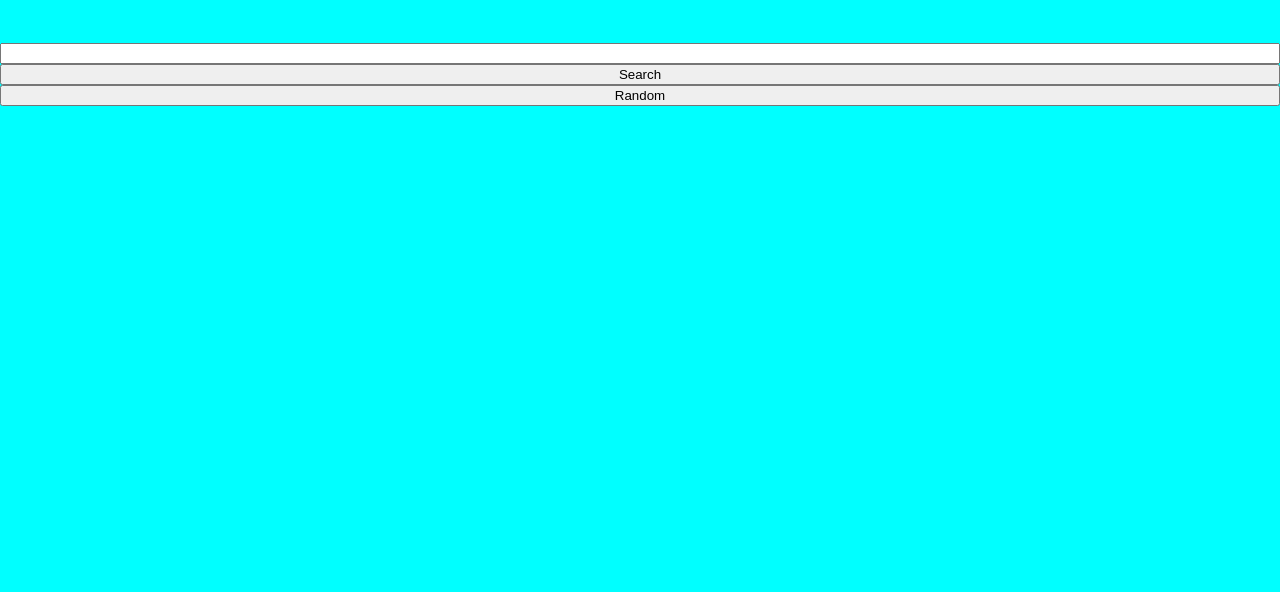
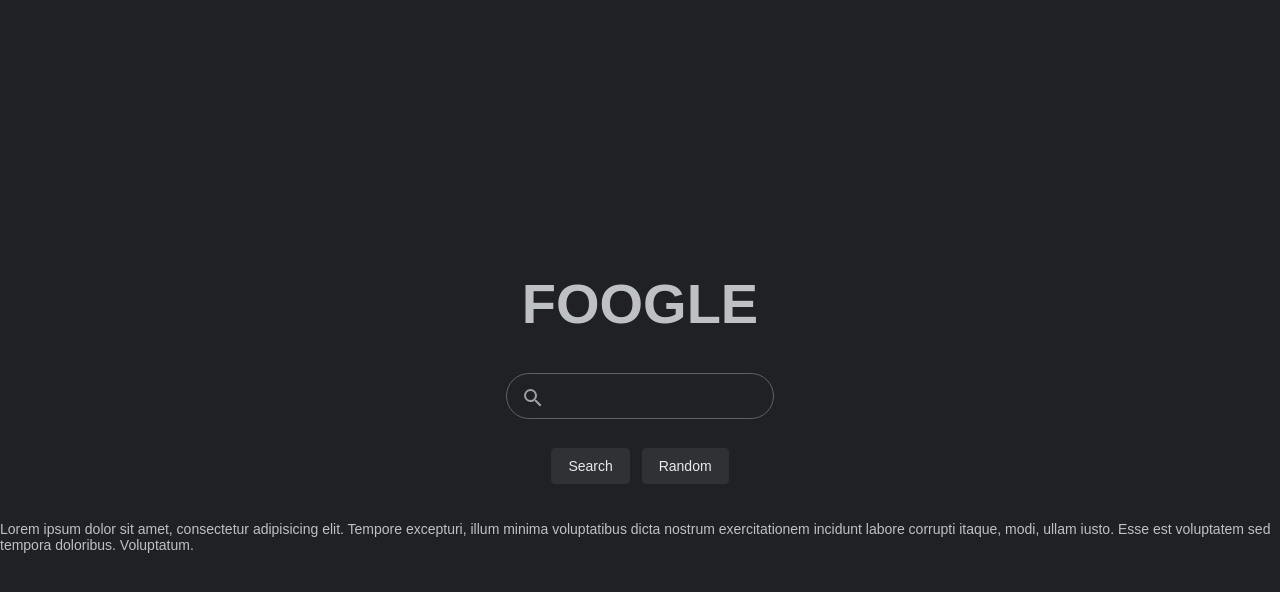
Before and after one commit to madCakes/LAP-1-Code-Challenge, a plain HTML site: page client/index.html in a window 1280 px wide. Drawn offline with Linux system fonts and the light colour scheme.

Commit message:
update format/styles

```diff
--- a/client/assets/styles/index.css
+++ b/client/assets/styles/index.css
@@ -19,11 +19,116 @@ body {
   padding: 0;
   min-width: 400px;
 
-  background-color: aqua;
+  font-size: 14px;
+  font-family: arial, sans-serif;
+  color: #bdc1c6;
+  background: #202124;
 }
 
 main {
   display: flex;
+  flex-direction: column;
+  align-items: center;
+  justify-content: center;
+  height: 100vh;
+  width: auto;
+}
+h1 {
+  font-size: 400%;
+}
+
+#flex-container {
+  display: flex;
+  height: 44px;
+  background: #202124;
+  border: 1px solid #5f6368;
+  box-shadow: none;
+  border-radius: 24px;
+  margin: 0 auto;
+  width: 638px;
+  width: auto;
+  max-width: 584px;
+}
+#flex-item {
+  flex: 1;
+  display: flex;
+  padding: 5px 8px 0 14px;
+}
+
+#icon-container {
+  display: flex;
+  align-items: center;
+  padding-right: 13px;
+  margin-top: -5px;
+}
+
+#icon {
+  margin: auto;
+}
+
+#input-container {
+  display: flex;
+  flex: 1;
+}
+
+input {
+  background-color: transparent;
+  border: none;
+  margin: 0;
+  padding: 0;
+  color: #e8eaed;
+  word-wrap: break-word;
+  outline: none;
+  display: flex;
+  flex: 100%;
+
+  margin-top: -37px;
+  height: 34px;
+  font-size: 16px;
+}
+
+span {
+  height: 20px;
+  line-height: 20px;
+  width: 20px;
+
+  margin-top: 3px;
+  color: #9aa0a6;
+
+  display: inline-block;
+  fill: currentColor;
+  height: 24px;
+  line-height: 24px;
+  position: relative;
+  width: 24px;
+}
+
+svg {
+  display: block;
   height: 100%;
-  flex-direction: column;
+  width: 100%;
+
+  line-height: 20px;
+  color: #9aa0a6;
 }
+
+#button-container {
+  height: 70px;
+  padding-top: 18px;
+}
+button {
+  background-color: #303134;
+  border: 1px solid #303134;
+  border-radius: 4px;
+  color: #e8eaed;
+  font-family: arial, sans-serif;
+  font-size: 14px;
+  margin: 11px 4px;
+  padding: 0 16px;
+  line-height: 27px;
+  height: 36px;
+  min-width: 54px;
+  text-align: center;
+  cursor: pointer;
+  user-select: none;
+}
--- a/client/index.html
+++ b/client/index.html
@@ -9,12 +9,33 @@
   </head>
   <body>
     <main class="container">
-      <h1 class="logo"></h1>
-      <input id="search" type="text" />
-      <button>Search</button>
-      <button>Random</button>
+      <h1 class="logo">FOOGLE</h1>
+      <div id="flex-container">
+        <div id="flex-item">
+          <div id="icon-container">
+            <span>
+              <svg>
+                <path
+                  d="M15.5 14h-.79l-.28-.27A6.471 6.471 0 0 0 16 9.5 6.5 6.5 0 1 0 9.5 16c1.61 0 3.09-.59 4.23-1.57l.27.28v.79l5 4.99L20.49 19l-4.99-5zm-6 0C7.01 14 5 11.99 5 9.5S7.01 5 9.5 5 14 7.01 14 9.5 11.99 14 9.5 14z"
+                ></path>
+              </svg>
+            </span>
+          </div>
+        </div>
+        <div id="input-container">
+          <input id="search-bar" type="text" />
+        </div>
+      </div>
+      <div id="button-container">
+        <button id="search">Search</button>
+        <button id="random">Random</button>
+      </div>
+      <p id="text">
+        Lorem ipsum dolor sit amet, consectetur adipisicing elit. Tempore
+        excepturi, illum minima voluptatibus dicta nostrum exercitationem
+        incidunt labore corrupti itaque, modi, ullam iusto. Esse est voluptatem
+        sed tempora doloribus. Voluptatum.
+      </p>
     </main>
-
-    <footer></footer>
   </body>
 </html>
```
